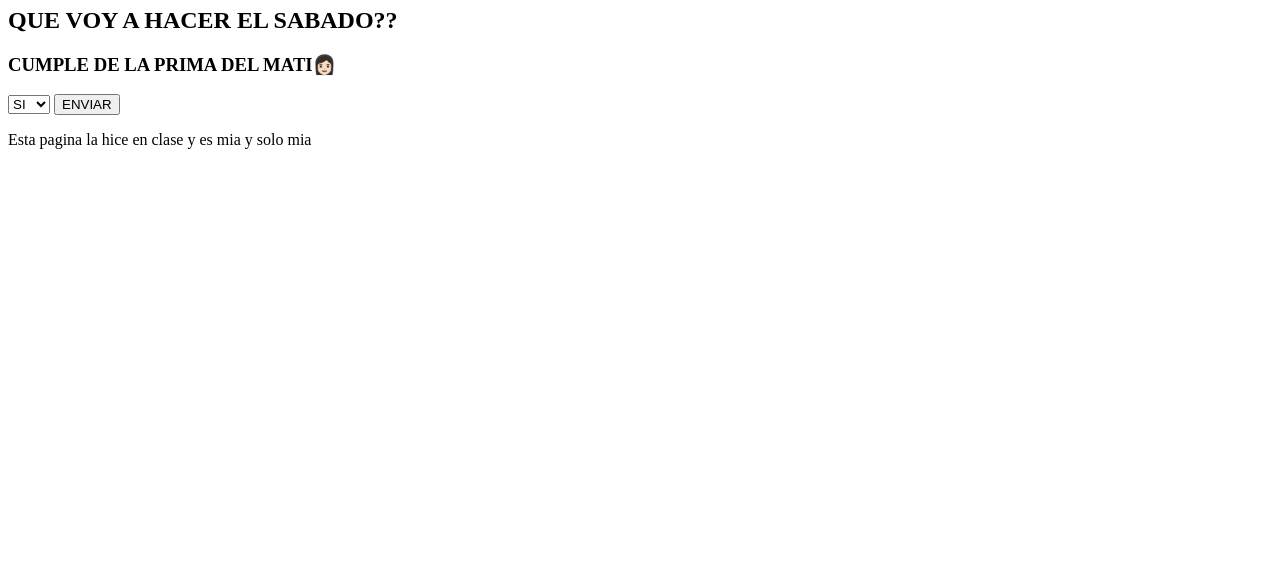
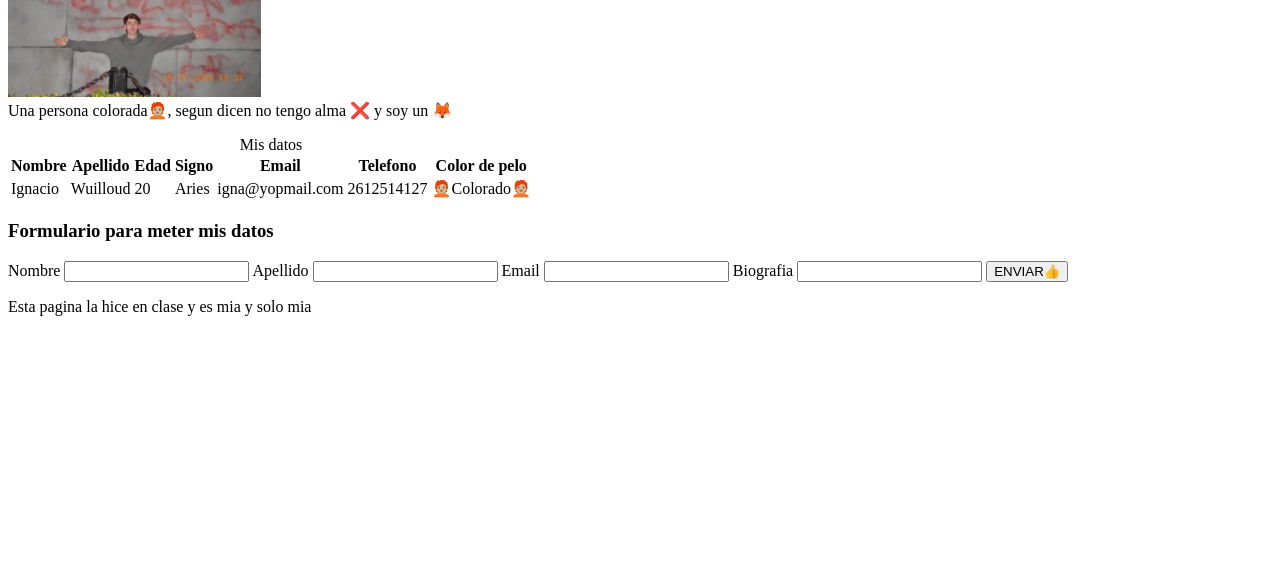
Before and after one commit to ignaw05/html-advanced, a plain HTML site: page index.html in a window 1280 px wide. Shown: the part 220-800 px from the top of the page. Drawn offline with Linux system fonts and the light colour scheme.

Commit message:
more changes

```diff
--- a/index.html
+++ b/index.html
@@ -9,39 +9,51 @@
     <header>
         <h1>ESTA ES MI PAGINA</h1>
         <h2>Quien soy?🤐</h2>
+        <img src="IMG_0701.JPG" style="max-width: 20%">
         <article>Una persona colorada🧑🏼‍🦰, segun dicen no tengo alma ❌ y soy un 🦊</article>
     </header>
     <main>
-        <h1>ESTA ES MI PAGINA</h1>
-        <h2>QUE VOY A HACER EL SABADO??</h2>
+        <p></p>
+        <p></p>
+        <table>
+            <caption>Mis datos</caption>
+            <thead>
+                <th>Nombre</th>
+                <th>Apellido</th>
+                <th>Edad</th>
+                <th>Signo</th>
+                <th>Email</th>
+                <th>Telefono</th>
+                <th>Color de pelo</th>
 
+            </thead>
+            <tbody id="tbody">
+                <tr>
+                    <td>Ignacio</td>
+                    <td>Wuilloud</td>
+                    <td>20</td>
+                    <td>Aries</td>
+                    <td>igna@yopmail.com</td>
+                    <td>2612514127</td>
+                    <td>🧑🏼‍🦰Colorado🧑🏼‍🦰</td>
+                </tr>
+            </tbody>
+        </table>
         <div>
-            <h3><label for="select">CUMPLE DE LA PRIMA DEL MATI👩🏻</label></h3>
-            <select id="select">
-                <option name="arg">SI</option>
-                <option name="bol">NO</option>
-            </select>
-            <button type="button" id="botoncito">ENVIAR</button>
+            <form id="formData">
+                    <h3>Formulario para meter mis datos</h3>
+                    <label for="nombre">Nombre</label>
+                    <input type="text" id="nombre">
+                    <label for="apellido">Apellido</label>
+                    <input type="text" id="apellido">
+                    <label for="email">Email</label>
+                    <input type="email" id="email">
+                    <label for="nombre">Biografia</label>
+                    <input type="textarea" id="biografia">
+                    <button type="submit" id="boton">ENVIAR👍</button>
+            </form>
 
         </div>
-        <span></span>
-        <!-- <table style="border: 3px">
-            <caption>ESTA ES MI TABLA</caption>
-            <thead>
-                <tr>
-                    <th>ESTA ES MI COLUMNA 1</th>
-                    <th>ESTA ES MI COLUMNA 2</th>
-                    <th>ESTA ES MI COLUMNA 3</th>
-                </tr>
-            </thead>
-            <tbody>
-                <tr>
-                    <td>ESTE ES EL CONTENIDO</td>
-                    <td>ESTE ES EL CONTENIDO 2</td>
-                    <td>ESTE ES EL CONTENIDO 3</td>
-                </tr>
-            </tbody>
-        </table> -->
     </main>
     <footer>
         <p>Esta pagina la hice en clase y es mia y solo mia</p>
--- a/script.js
+++ b/script.js
@@ -1,4 +1,19 @@
-const botoncito = document.getElementById("botoncito");
-botoncito.addEventListener("click", () => {
-    alert("🎉🎊🥳");
-})
+const boton = document.getElementById("boton");
+const tbody = document.getElementById("tbody");
+
+boton.addEventListener("click", (e) => {
+    e.preventDefault(); // Previene el envío del formulario
+    alert("DATOS ACTUALIZADOS!!!!!!!!!!!!!!!");
+
+    tbody.innerHTML = `
+        <tr>
+            <td>Juan</td>
+            <td>Wuilloud</td>
+            <td>20</td>
+            <td>Aries</td>
+            <td>igna@yopmail.com</td>
+            <td>2612514127</td>
+            <td>🧑🏼‍🦰Colorado🧑🏼‍🦰</td>
+        </tr>
+    `;
+});
```
Also changed, not shown: IMG_0701.JPG (added).
